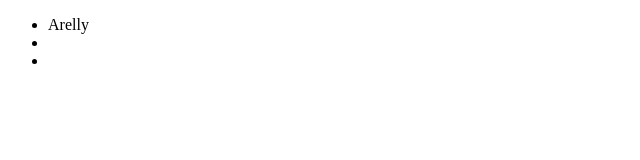
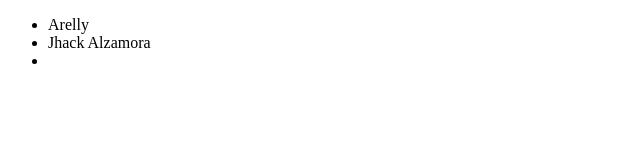
Before and after one commit to ArellyVega/semana2, a plain HTML site: page index.html in a window 1280 px wide. Shown: the full height of the page, 0-640 px from the left. Drawn offline with Linux system fonts and the light colour scheme.

Commit message:
jhack-colocootronombre

```diff
--- a/index.html
+++ b/index.html
@@ -8,7 +8,7 @@
 <body>
     <ul>
         <li>Arelly</li>
-        <li></li>
+        <li>Jhack Alzamora</li>
         <li></li>
     </ul>
 </body>
```
Also changed, not shown: probando.txt (added).
